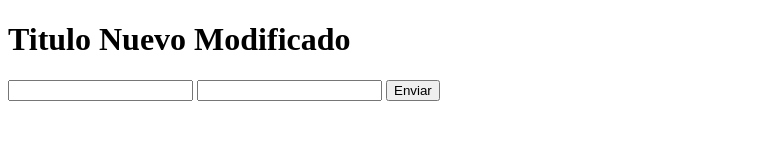
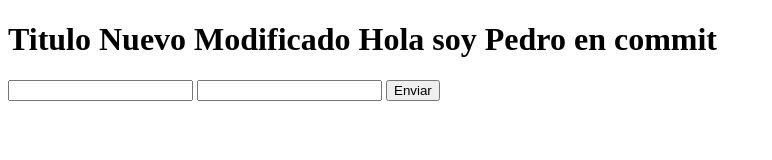
Before and after one commit to lalaflan/Version2, a plain HTML site: page index.html in a window 1280 px wide. Shown: the whole page, without its empty margins (0-772 px from the left). Drawn offline with Linux system fonts and the light colour scheme.

Commit message:
Segundo commit pedro

```diff
--- a/index.html
+++ b/index.html
@@ -7,6 +7,8 @@
   <body>
 <h1>
   Titulo Nuevo Modificado
+
+  Hola soy Pedro en commit
 </h1>
 <form action="#" method="get">
     <input type="text" name="firstName" id="firstName">
```
